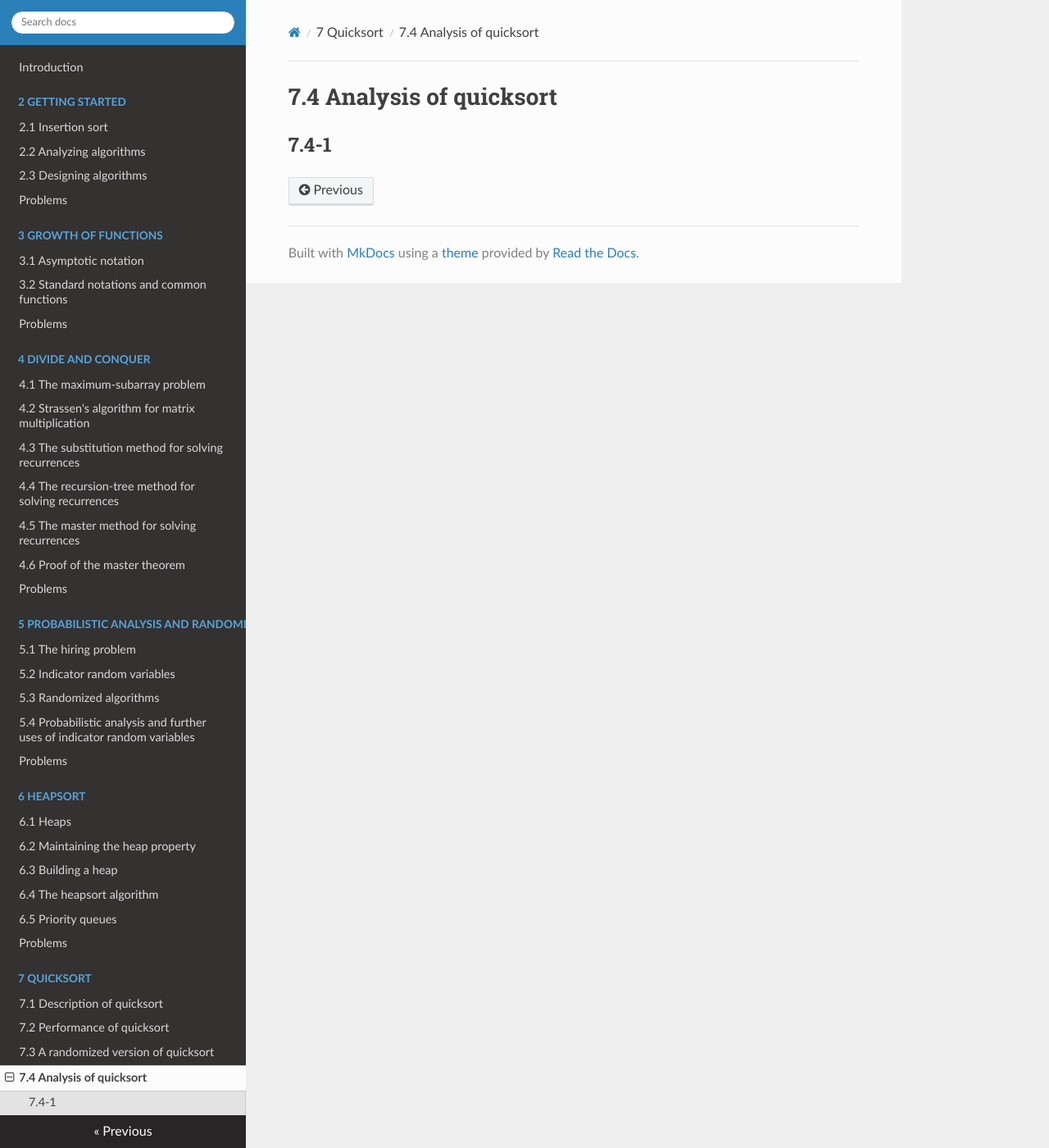
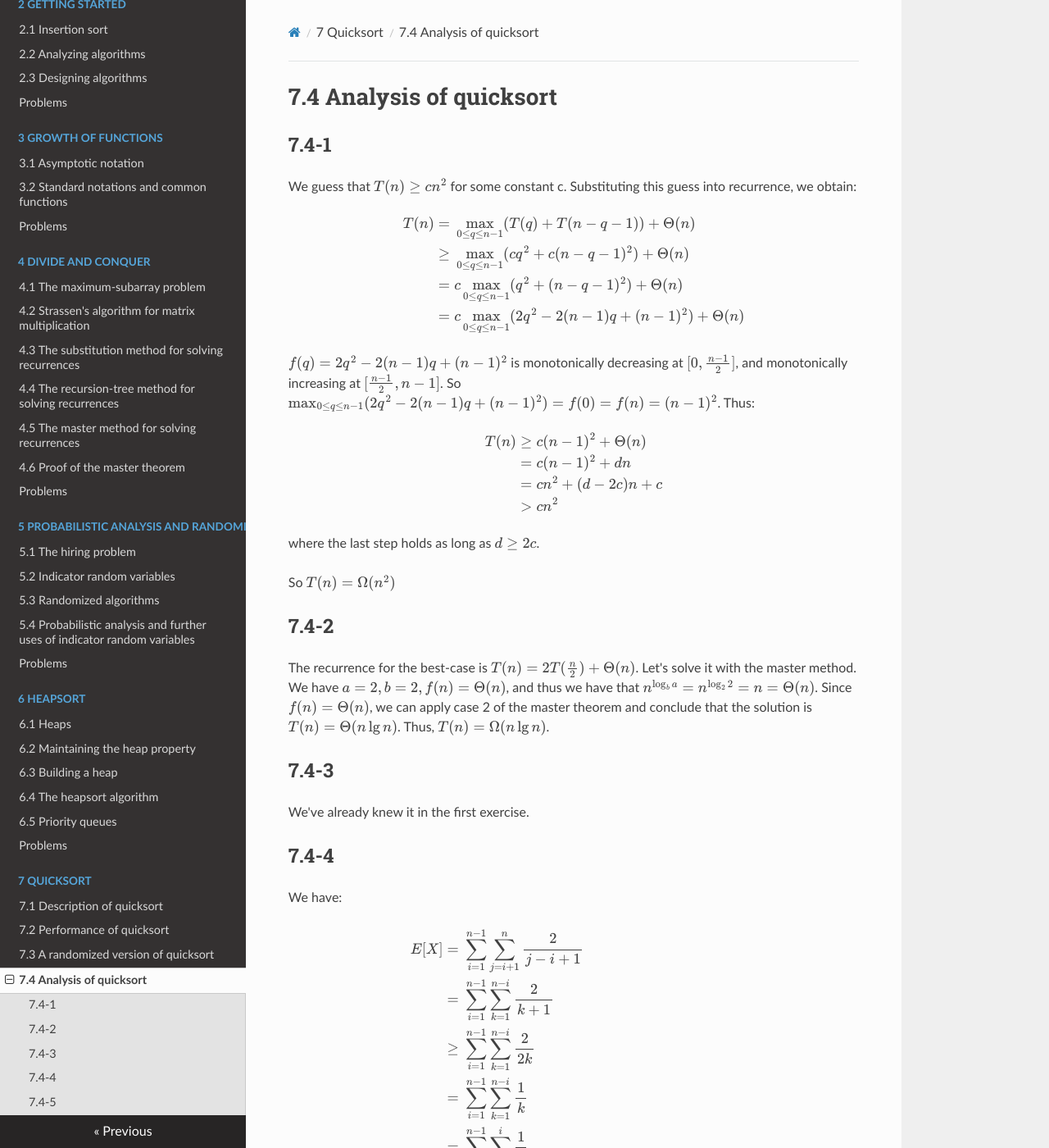
Before and after one commit to Frederick-S/Introduction-to-Algorithms-Notes, an MkDocs documentation site: the page built from docs/7-Quicksort/7.4-Analysis-of-quicksort.md, in a window 1280 px wide and 1400 px high. Shown: the whole window at 82% size. Built offline with MkDocs 1.6.1, drawn with Linux system fonts in a browser that asks for light colours; nearby versions of some CDN libraries; formulas are drawn with MathJax 3; old or Windows-style settings are respelled for this version of MkDocs; some of the changed text lies outside the part shown.

Commit message:
Add 7.4-1 to 7.4-4

```diff
--- a/docs/7-Quicksort/7.4-Analysis-of-quicksort.md
+++ b/docs/7-Quicksort/7.4-Analysis-of-quicksort.md
@@ -1,2 +1,52 @@
 # 7.4 Analysis of quicksort
 ## 7.4-1
+We guess that $T(n) \geq cn^2$ for some constant c. Substituting this guess into recurrence, we obtain:
+
+$$
+\begin{eqnarray}
+T(n) &=& \max_{0 \leq q \leq n - 1}(T(q) + T(n - q - 1)) + \Theta(n) \\\
+&\geq& \max_{0 \leq q \leq n - 1}(cq^2 + c(n - q - 1)^2) + \Theta(n) \\\
+&=& c\max_{0 \leq q \leq n - 1}(q^2 + (n - q - 1)^2) + \Theta(n) \\\
+&=& c\max_{0 \leq q \leq n - 1}(2q^2 - 2(n - 1)q + (n - 1)^2) + \Theta(n)
+\end{eqnarray}
+$$
+
+$f(q) = 2q^2 - 2(n - 1)q + (n - 1)^2$ is monotonically decreasing at $[0, \frac{n - 1}{2}]$, and monotonically increasing at $[\frac{n - 1}{2}, n - 1]$. So $\max_{0 \leq q \leq n - 1}(2q^2 - 2(n - 1)q + (n - 1)^2) = f(0) = f(n) = (n - 1)^2$. Thus:
+
+$$
+\begin{eqnarray}
+T(n) &\geq& c(n - 1)^2 + \Theta(n) \\\
+&=& c(n - 1)^2 + dn \\\
+&=& cn^2 + (d - 2c)n + c \\\
+&>& cn^2
+\end{eqnarray}
+$$
+
+where the last step holds as long as $ d \geq 2c$.
+
+So $T(n) = \Omega(n^2)$
+
+## 7.4-2
+The recurrence for the best-case is $T(n) = 2T(\frac{n}{2}) + \Theta(n)$. Let's solve it with the master method. We have $a = 2, b = 2, f(n) = \Theta(n)$, and thus we have that $n^{\log_b{a}} = n^{\log_2{2}} = n = \Theta(n)$. Since $f(n) = \Theta(n)$, we can apply case 2 of the master theorem and conclude that the solution is $T(n) = \Theta(n\lg{n})$. Thus, $T(n) = \Omega(n\lg{n})$.
+
+## 7.4-3
+We've already knew it in the first exercise.
+
+## 7.4-4
+We have:
+
+$$
+\begin{eqnarray}
+E[X] &=& \sum_{i = 1}^{n - 1}\sum_{j = i + 1}^n \frac{2}{j - i + 1} \\\
+&=& \sum_{i = 1}^{n - 1}\sum_{k = 1}^{n - i} \frac{2}{k + 1} \\\
+&\geq& \sum_{i = 1}^{n - 1}\sum_{k = 1}^{n - i} \frac{2}{2k} \\\
+&=& \sum_{i = 1}^{n - 1}\sum_{k = 1}^{n - i} \frac{1}{k} \\\
+&=& \sum_{i = 1}^{n - 1}\sum_{k = 1}^{i} \frac{1}{k} \\\
+&=& \sum_{i = 1}^{n - 1}(\ln{i} + O(1)) & \text{(A.7)} \\\
+&=& \ln{((n - 1)!)} + (n - 1)O(1) \\\
+&=& \Omega(n\lg{n}) + O(n) & \text{(Exercise 3.2-3)} \\\
+&=& \Omega(n\lg{n})
+\end{eqnarray}
+$$
+
+## 7.4-5
```
